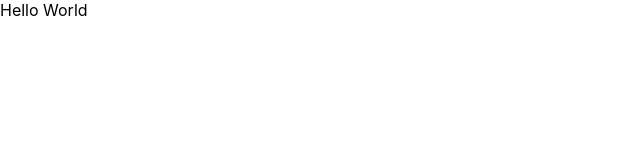
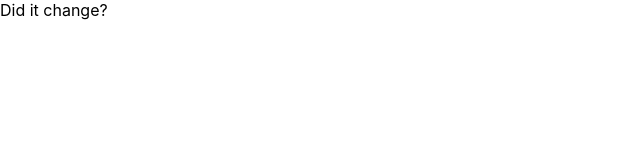
Before and after one commit to Brianp123/React_Master_Proj_2019, a React (Create React App) app in the folder crown_clothing/: page / in a window 1280 px wide. Shown: the top 160 px of the page, without its empty margins (0-640 px from the left). Built offline with nearby package versions, Linux system fonts and the light colour scheme.

Commit message:
Checking commit

```diff
--- a/crown_clothing/src/App.js
+++ b/crown_clothing/src/App.js
@@ -2,7 +2,7 @@ import React from "react";
 import "./App.css";
 
 function App() {
-  return <div>Hello World</div>;
+  return <div>Did it change?</div>;
 }
 
 export default App;
```
